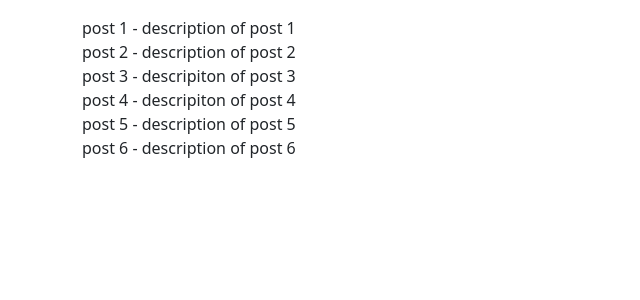
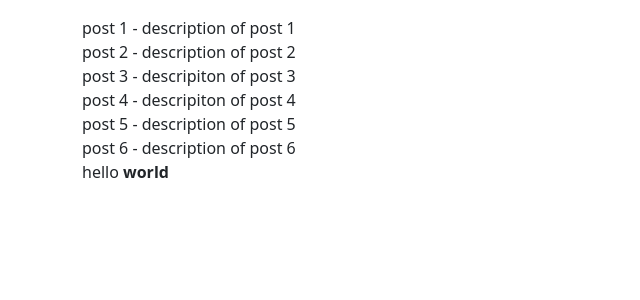
Before and after one commit to Kevalpatel4341/NAD_A4, a Django app: page / in a window 1280 px wide. Shown: the top 300 px of the page, without its empty margins (0-640 px from the left). Run offline with Django 5.2, Linux system fonts and the light colour scheme; data comes from the database, SQL or seed files in the repository; some libraries are stand-ins or nearby versions.

Commit message:
Completed First DOM Manipulation

```diff
--- a/posts/static/posts/main.js
+++ b/posts/static/posts/main.js
@@ -1 +1,6 @@
 console.log("hello world")
+
+
+const hellowWorldBox = document.getElementById('hello-world')
+
+hellowWorldBox.innerHTML = 'hello <b>world</b>'
--- a/posts/templates/posts/main.html
+++ b/posts/templates/posts/main.html
@@ -9,7 +9,9 @@
  posts
  {% endblock title %}
 
- {% block content %}
-{% for obj in qs %}
-    {{obj.title}} - {{obj.body}} <br>
-{% endfor %} {% endblock content %}
+{% block content %}
+    {% for obj in qs %}
+        {{obj.title}} - {{obj.body}} <br>
+    {% endfor %}
+    <div id="hello-world"></div>
+{% endblock content %}
```
